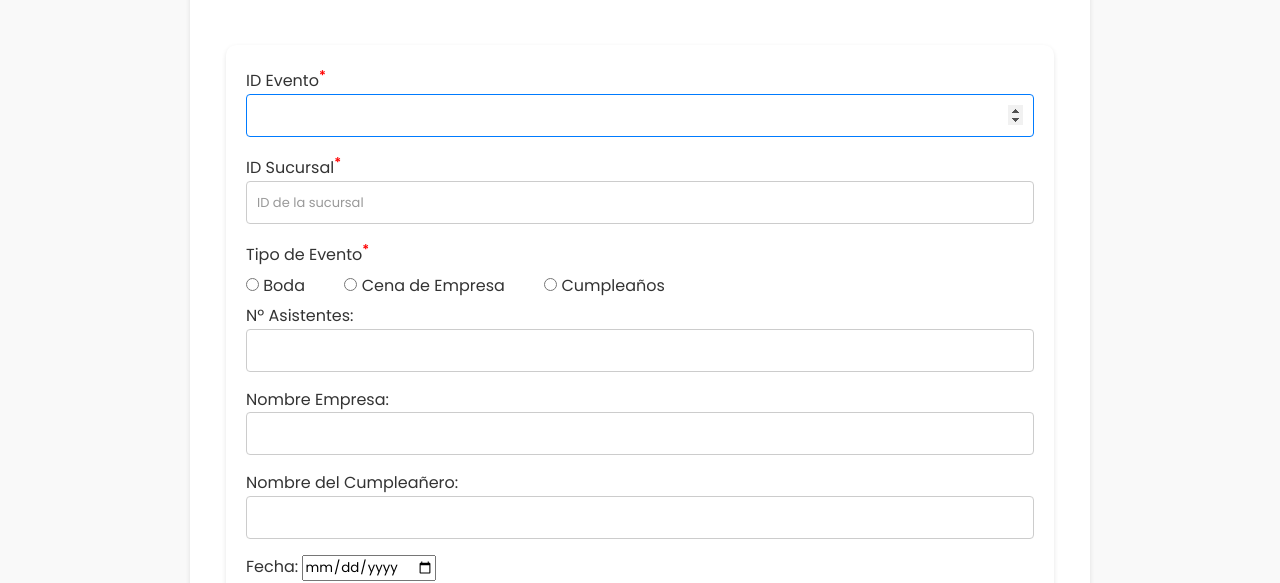
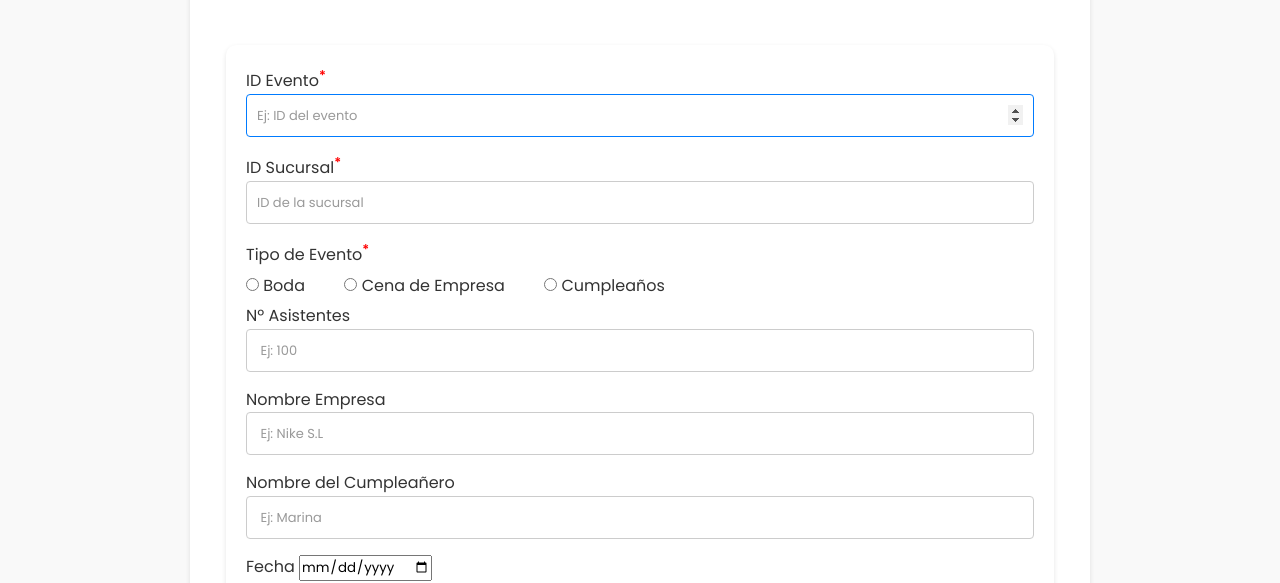
Before and after one commit to L3V1XX/Proyecto_PAPOAN, a plain HTML site: page evento.html in a window 1280 px wide. Shown: the part 222-805 px from the top of the page. Drawn offline with Linux system fonts and the light colour scheme.

Commit message:
Placeholders
Se ha añadido los placeholders faltante a las paginas HTML

Co-Authored-By: Adry005 <147244580+justy005@users.noreply.github.com>
Co-Authored-By: Pablo Plazuelo Jiménez <100439645+Kasi800@users.noreply.github.com>

```diff
--- a/evento.html
+++ b/evento.html
@@ -39,7 +39,7 @@
             <div>
                 <form action="" method="post">
                     <label for="id_evento">ID Evento</label><sup>*</sup>
-                    <input type="number" name="id_evento" id="id_evento" required autofocus>
+                    <input type="number" name="id_evento" id="id_evento" required autofocus placeholder="Ej: ID del evento">
 
                     <label for="sucursal_evento">ID Sucursal</label><sup>*</sup>
                     <input type="number" name="sucursal" id="sucursal" required placeholder="ID de la sucursal">
@@ -62,16 +62,16 @@
                         </div>
                     </div>
 
-                    <label for="asistentes">Nº Asistentes:</label>
-                    <input type="number" name="asistentes" id="asistentes">
+                    <label for="asistentes">Nº Asistentes</label>
+                    <input type="number" name="asistentes" id="asistentes" placeholder=" Ej: 100">
 
-                    <label for="nombre_empresa">Nombre Empresa:</label>
-                    <input type="text" name="nombre_empresa" id="nombre_empresa">
+                    <label for="nombre_empresa">Nombre Empresa</label>
+                    <input type="text" name="nombre_empresa" id="nombre_empresa" placeholder=" Ej: Nike S.L">
 
-                    <label for="cumpleañeros">Nombre del Cumpleañero:</label>
-                    <input type="text" name="cumpleañeros" id="cumpleañeros">
+                    <label for="cumpleañeros">Nombre del Cumpleañero</label>
+                    <input type="text" name="cumpleañeros" id="cumpleañeros" placeholder=" Ej: Marina">
 
-                    <label for="fecha_evento">Fecha:</label>
+                    <label for="fecha_evento">Fecha</label>
                     <input type="date" name="fecha" id="fecha">
 
                     <div class="buttons">
```
Also changed, not shown: empleado.html (+3 -3 lines), ingredientes.html (+3 -3 lines), productos.html (+1 -1 lines), promociones.html (+2 -2 lines), sucursales.html (+2 -2 lines), 1 other file.
